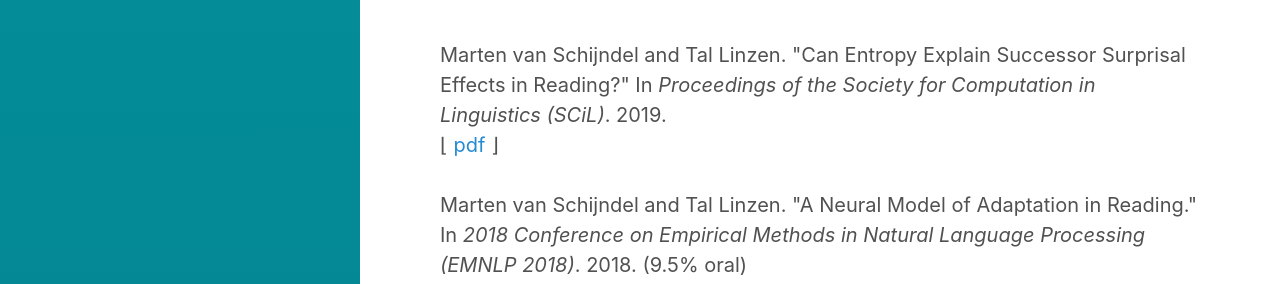
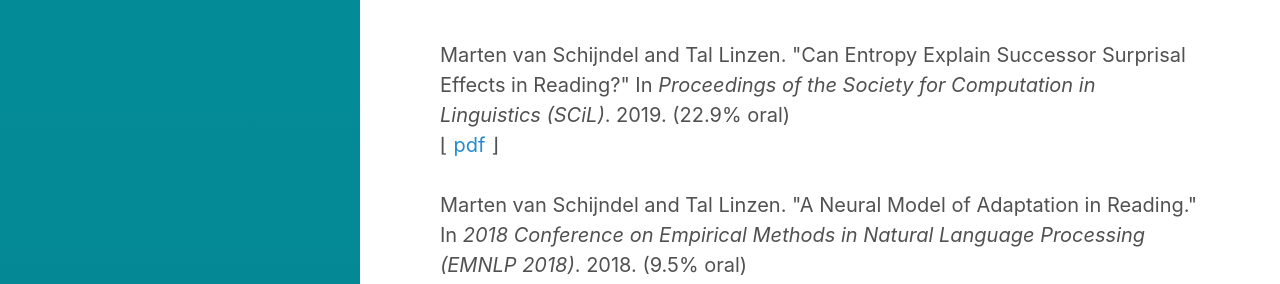
Before and after one commit to yexinqu/vansky.github.io, a Jekyll site: the page built from publications.html, in a window 1280 px wide. Shown: the part 720-1004 px from the top of the page. Built offline with Jekyll 4.4.1, drawn with Linux system fonts in a browser that asks for light colours.

Commit message:
SCiL accept rate

```diff
--- a/publications.html
+++ b/publications.html
@@ -21,7 +21,7 @@ Marten van Schijndel, Andy Exley, and William Schuler. "A Model of Language Proc
 
 <h4>Peer-Reviewed Proceedings</h4><br />
 
-Marten van Schijndel and Tal Linzen. "Can Entropy Explain Successor Surprisal Effects in Reading?" In <i>Proceedings of the Society for Computation in Linguistics (SCiL)</i>. 2019.
+Marten van Schijndel and Tal Linzen. "Can Entropy Explain Successor Surprisal Effects in Reading?" In <i>Proceedings of the Society for Computation in Linguistics (SCiL)</i>. 2019. (22.9% oral)
 <div class='dllinks'>&lfloor; <a href="/assets/pdf/vanschijndel_linzen-2018-scil.pdf">pdf</a> &rfloor;</div><br>
 
 Marten van Schijndel and Tal Linzen. "A Neural Model of Adaptation in Reading." In <i>2018 Conference on Empirical Methods in Natural Language Processing (EMNLP 2018)</i>. 2018. (9.5% oral)
```
Also changed, not shown: 1 other file.
